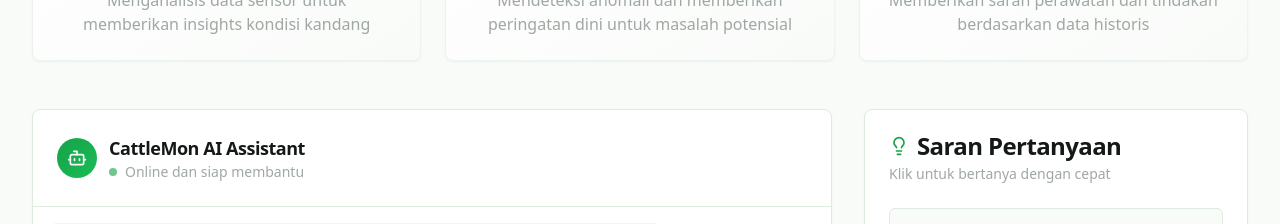
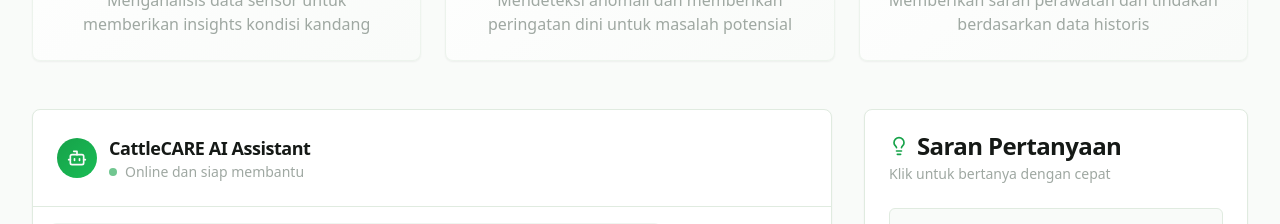
Before and after one commit to FahmyAlmaliki/cattlecare_ngantang, a React (Vite) app: page / in a window 1280 px wide. Shown: the part 3980-4204 px from the top of the page. Built offline with nearby package versions, Linux system fonts and the light colour scheme.

Commit message:
update chatbot section

```diff
--- a/src/components/ChatbotSection.tsx
+++ b/src/components/ChatbotSection.tsx
@@ -138,7 +138,7 @@
                   <Bot className="h-5 w-5 text-primary-foreground" />
                 </div>
                 <div>
-                  <CardTitle className="text-lg">CattleMon AI Assistant</CardTitle>
+                  <CardTitle className="text-lg">CattleCARE AI Assistant</CardTitle>
                   <CardDescription className="flex items-center gap-2">
                     <div className="w-2 h-2 bg-farm-green rounded-full animate-pulse"></div>
                     Online dan siap membantu
```
